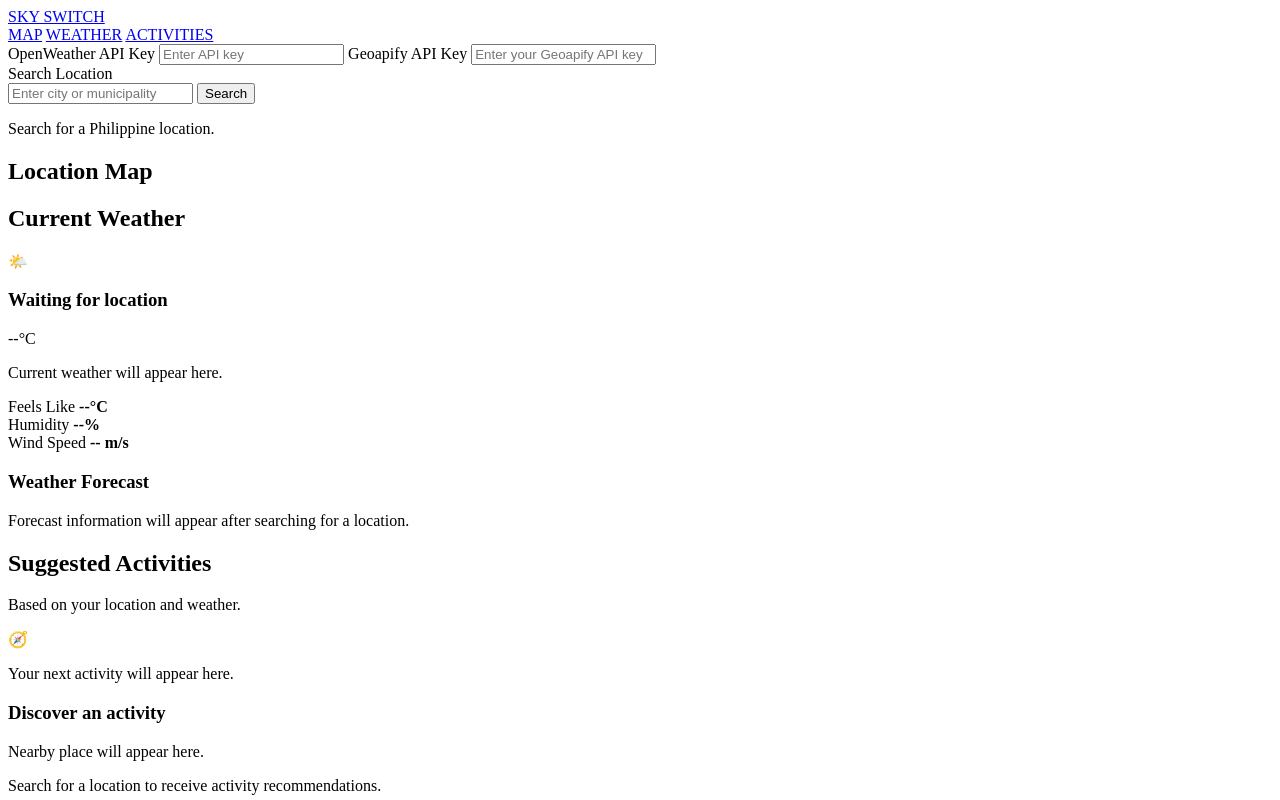
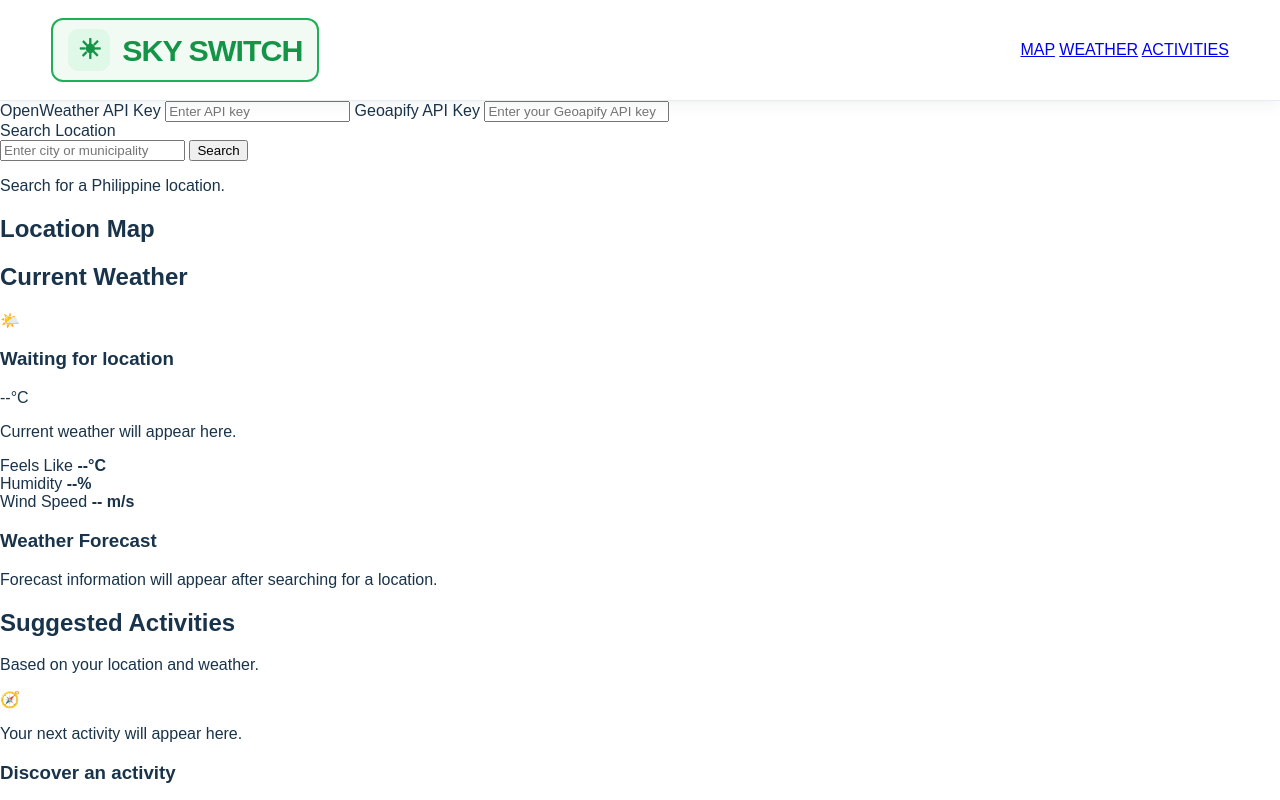
Before and after one commit to rafaeldacut30-code/Sky-Switch-Weather-Based-Activity-Suggestion_Dacut-Cabinum, a plain HTML site: page index.html in a window 1280 px wide. Shown: the top 800 px of the page. Drawn offline with nearby package versions, Linux system fonts and the light colour scheme.

Commit message:
added first content css

```diff
--- a/style.css
+++ b/style.css
@@ -0,0 +1,65 @@
+
+
+/* 1. GENERAL SETTINGS */
+
+:root {
+    font-family: Arial, sans-serif;
+    color: #19334a;
+    background: #ffffff;
+}
+
+* {
+    box-sizing: border-box;
+    scroll-behavior: smooth;
+}
+
+body {
+    margin: 0;
+}
+
+
+/* 2. NAVIGATION BAR */
+
+.navbar {
+    min-height: 100px;
+    display: flex;
+    align-items: center;
+    justify-content: space-between;
+    padding: 18px 4%;
+    background: #ffffff;
+    border-bottom: 1px solid #e5edf1;
+    box-shadow: 0 4px 14px rgba(25, 51, 74, 0.06);
+    position: relative;
+    z-index: 10;
+}
+
+
+/* SKY SWITCH LOGO */
+
+.logo {
+    display: inline-flex;
+    align-items: center;
+    gap: 12px;
+    padding: 9px 15px;
+    color: #159447;
+    font-size: 1.9rem;
+    font-weight: 800;
+    letter-spacing: -1px;
+    text-decoration: none;
+    border: 2px solid #20ae59;
+    border-radius: 12px;
+    background: #f1fbf4;
+}
+
+.logo::before {
+    content: "☀";
+    width: 42px;
+    height: 42px;
+    display: flex;
+    align-items: center;
+    justify-content: center;
+    background: #dff8e8;
+    color: #159447;
+    border-radius: 10px;
+    font-size: 1.7rem;
+}
```
Also changed, not shown: index.html (+1 -0 lines).
